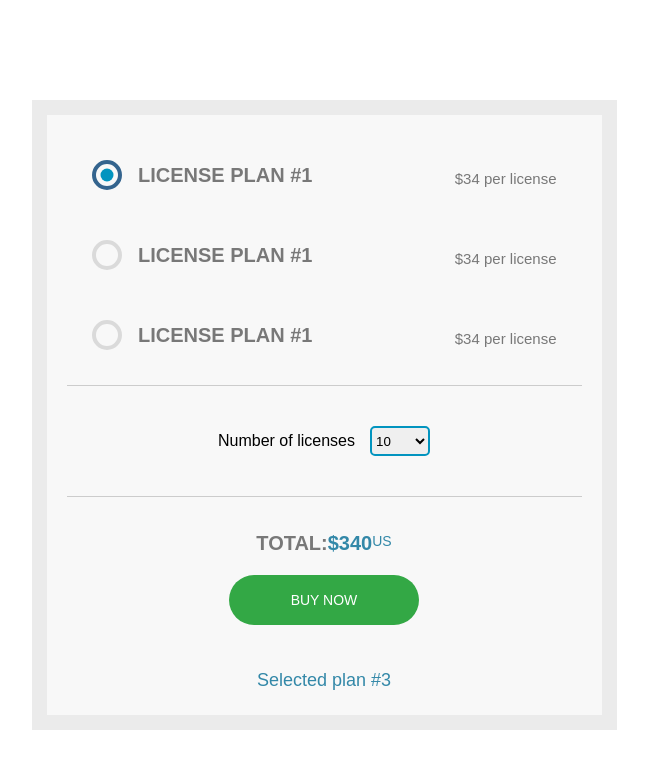
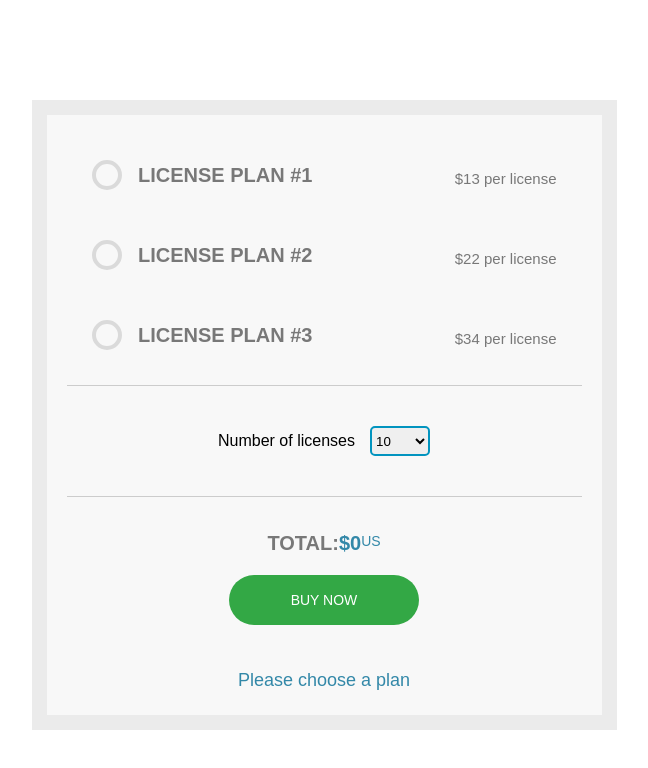
Before and after one commit to Easy-webdesign/licence-app-native, a website built with webpack: page src/index.html in a window 1280 px wide. Shown: the whole page, without its empty margins (316-964 px from the left). Built offline with nearby package versions, Linux system fonts and the light colour scheme.

Commit message:
framework-dev

```diff
--- /dev/null
+++ b/data/data.json
@@ -0,0 +1,14 @@
+[
+    {
+        "id": 1,
+        "price": 13
+    },
+    {
+        "id": 2,
+        "price": 22
+    },
+    {
+        "id": 3,
+        "price": 34
+    }
+]
--- /dev/null
+++ b/index.js
@@ -0,0 +1,2 @@
+const fs = require('fs');
+const path = require('path');
--- a/src/index.html
+++ b/src/index.html
@@ -7,62 +7,7 @@
 </head>
 <body>
 
-    <div id="root">
-        <div class="container">
-            <div class="calc__box">
-                <ul class="calc__box-licenses">
-                    <li>
-                        <div class="radio active"></div>
-                        <div class="radio-box">
-                            <h3 class="title">License plan #1</h3>
-                            <div class="price">$34 per license</div>
-                        </div>
-
-                    </li>
-                    <li>
-                        <div class="radio"></div>
-                        <div class="radio-box">
-                            <h3 class="title">License plan #1</h3>
-                            <div class="price">$34 per license</div>
-                        </div>
-
-                    </li>
-                    <li>
-                        <div class="radio"></div>
-                        <div class="radio-box">
-                            <h3 class="title">License plan #1</h3>
-                            <div class="price">$34 per license</div>
-                        </div>
-
-                    </li>
-                </ul>
-                <div class="calc__box-number">
-                    <div class="descr">Number of licenses</div>
-                    <select name="number" id="number-licenses">
-                        <option value="10" selected>10</option>
-                        <option value="20">20</option>
-                        <option value="30">30</option>
-                        <option value="40">40</option>
-                        <option value="50">50</option>
-                        <option value="60">60</option>
-                        <option value="70">70</option>
-                        <option value="80">80</option>
-                        <option value="90">90</option>
-                        <option value="100">100</option>
-                    </select>
-                </div>
-                <div class="calc__box-total">
-                    <div class="price-box">
-                        <h3 class="title">Total:</h3>
-                        <h3 class="price">$340</h3>
-                        <span>us</span>
-                    </div>
-                    <button class="buy-now">Buy now</button>
-                    <div class="subtitle">Selected plan #3</div>
-                </div>
-            </div>
-        </div>
-    </div>
+    <div id="root"></div>
 
 </body>
 </html>
--- a/src/index.js
+++ b/src/index.js
@@ -1 +1,11 @@
 import './scss/index.scss';
+import './js/core/utils';
+import RenderComponent from './js/core/render';
+import { AppComponent } from './js/components';
+
+const app = new RenderComponent({
+    container: '#root',
+    component: [AppComponent]
+});
+
+app.render();
--- /dev/null
+++ b/src/js/components/app/app.js
@@ -0,0 +1,13 @@
+import dom from '../../core/dom';
+import RenderComponent from '../../core/render';
+import props from './props';
+
+class AppComponent extends RenderComponent{
+    constructor(c){
+        super(c);
+        this.container = dom.create('div', c.container, 1, 2);
+        this.component = c.components;
+    }
+}
+
+export default createComponent(AppComponent, props);
--- /dev/null
+++ b/src/js/components/app/props.js
@@ -0,0 +1,11 @@
+import WrapOptions from "../wrap-options";
+import NumderLicenses from "../length-licenses";
+import Total from "../total";
+
+
+const props = {
+    container: '.container, .calc__box',
+    components: [WrapOptions, NumderLicenses, Total]
+}
+
+export default props;
--- /dev/null
+++ b/src/js/components/index.js
@@ -0,0 +1 @@
+export {default as AppComponent} from './app/app';
--- /dev/null
+++ b/src/js/components/length-licenses/index.js
@@ -0,0 +1,43 @@
+import dom from "../../core/dom";
+import RenderComponent from "../../core/render";
+import total from "../total";
+import props from "./props";
+
+class LengthLicenses extends RenderComponent{
+    constructor(c = {}){
+        super(c);
+        this.container = dom.create('div', c.container);
+        this.components = c.component;
+    }
+
+    toHtml = () => {
+        const html = `
+            <div class="descr">Number of licenses</div>
+            <select name="number" id="number-licenses">
+                <option value="10" selected>10</option>
+                <option value="20">20</option>
+                <option value="30">30</option>
+                <option value="40">40</option>
+                <option value="50">50</option>
+                <option value="60">60</option>
+                <option value="70">70</option>
+                <option value="80">80</option>
+                <option value="90">90</option>
+                <option value="100">100</option>
+            </select>
+        `
+        this.container.innerHTML = html;
+    }
+
+    onClick = e => {
+        // console.log(typeof +e.target.value);
+        const state = dom.stateEdit({
+            length: +e.target.value
+        })
+
+
+        total.toHtml(state);
+    }
+}
+
+export default createComponent(LengthLicenses, props);
--- /dev/null
+++ b/src/js/components/length-licenses/props.js
@@ -0,0 +1,6 @@
+const props = {
+    container: '.calc__box-number',
+    events: ['click']
+}
+
+export default props;
--- /dev/null
+++ b/src/js/components/total/index.js
@@ -0,0 +1,27 @@
+import dom from "../../core/dom";
+import RenderComponent from "../../core/render";
+import props from "./props";
+
+class Total extends RenderComponent{
+    constructor(c){
+        super(c);
+        this.container = dom.create('div', c.container)
+    }
+
+    toHtml = (state = dom.stateEdit()) => {
+
+        console.log(state);
+        const html = `
+            <div class="price-box">
+                <h3 class="title">Total:</h3>
+                <h3 class="price">$${state.priceTotal}</h3>
+                <span>us</span>
+            </div>
+            <button class="buy-now">Buy now</button>
+            <div class="subtitle">${!state.id ? 'Please choose a plan' : 'Selected plan: #' + state.id}</div>
+        `
+        this.container.innerHTML = html;
+    }
+}
+
+export default createComponent(Total, props);
--- /dev/null
+++ b/src/js/components/total/props.js
@@ -0,0 +1,4 @@
+export default {
+    container: '.calc__box-total',
+    components: []
+}
--- /dev/null
+++ b/src/js/components/wrap-options/index.js
@@ -0,0 +1,55 @@
+import dom from "../../core/dom";
+import RenderComponent from "../../core/render";
+import total from "../total";
+import props from "./props";
+
+
+class WrapOptions extends RenderComponent{
+    constructor(c){
+        super(c);
+        this.container = dom.create('ul', c.container);
+        this.component = c.component;
+    }
+
+    toHtml = () => {
+
+        dom.json().then(res => {
+            const html = res.map(el => {
+                return `
+                    <li data-id=${el.id} data-price=${el.price}>
+                        <div class="radio"></div>
+                        <div class="radio-box">
+                            <h3 class="title">License plan #${el.id}</h3>
+                            <div class="price">$${el.price} per license</div>
+                        </div>
+
+                    </li>
+                `
+            })
+            this.container.innerHTML = html.join(' ');
+        })
+    }
+
+    onClick = e => {
+        const parent = e.target.closest('li');
+        const radio = parent.querySelector('.radio');
+        const children = e.target.closest('.'+this.container.classList[0]).querySelectorAll('li');
+
+        console.log();
+
+        const state = dom.stateEdit({
+            id: +parent.dataset.id,
+            priceSelected: +parent.dataset.price,
+        })
+
+
+
+        children.forEach(el => el.querySelector('.radio').classList.remove('active'))
+        if(radio) radio.classList.add('active');
+
+        total.toHtml(state)
+
+    }
+}
+
+export default createComponent(WrapOptions, props)
--- /dev/null
+++ b/src/js/components/wrap-options/props.js
@@ -0,0 +1,6 @@
+const props = {
+    container: '.calc__box-licenses',
+    events: ['click']
+}
+
+export default props
--- /dev/null
+++ b/src/js/core/dom.js
@@ -0,0 +1,46 @@
+const dom = {
+    state: {
+        id: null,
+        length: 10,
+        priceSelected: 0,
+        priceTotal: 0,
+        descr: ''
+    }
+}
+
+dom.create = (sel, cls, n1 = '', n2 = '') => {
+    if(!sel || !cls) return;
+    const classes = cls.split(',');
+    const temp =  classes.map(el => {
+        const elem = document.createElement(sel)
+        elem.classList.add(el.trim().replace(/\./, ''))
+        return elem;
+    })
+    if(n1, n2){
+        temp[n1-1].append(temp[n2-1]);
+        return temp[n1-1];
+    } else {
+        return temp[0];
+    }
+}
+
+dom.json = async (data = 'data.json') => {
+    const res = await fetch('./data/' + data)
+    return res.json();
+}
+
+dom.stateEdit = function(st = null){
+    if(st) console.log(st.length, st.priceSelected);
+    const state = this.state;
+    const priceTotal = st ? (st.priceSelected || this.state.priceSelected) * (st.length || this.state.length) : this.state.length * this.state.priceSelected;
+    console.log(priceTotal);
+
+    this.state = {...state, ...st, priceTotal}
+    return this.state
+}
+
+
+
+
+
+export default dom;
--- /dev/null
+++ b/src/js/core/render.js
@@ -0,0 +1,50 @@
+import dom from "./dom";
+
+
+export default class RenderComponent{
+    constructor(c){
+        this.container = document.querySelector(c.container);
+        this.component = c.component;
+        this.events = c.events;
+    }
+
+    toHtml = (arr = '') => {
+
+    }
+
+    initDOMListeners = () => {
+        if(!this.events) return;
+
+        this.events.forEach(event => {
+            this.container.addEventListener(event, this[this.renameEvent(event)])
+        })
+    }
+
+    renameEvent = (event) => {
+        return 'on' + event[0].toUpperCase() + event.slice(1);
+    }
+
+
+    render = () => {
+        this.initDOMListeners();
+
+        if(this.component){
+            if(this.container.children.length){
+                this.component.forEach(component => {
+                    component.toHtml();
+                    this.container.children[0].append(component.render());
+                });
+            } else {
+                this.component.forEach(component => {
+                    component.toHtml();
+                    this.container.append(component.render());
+                });
+            }
+
+            return this.container;
+        } else {
+            return this.container;
+        }
+
+    }
+}
--- /dev/null
+++ b/src/js/core/utils.js
@@ -0,0 +1,5 @@
+window.createComponent = function(Component, props){
+    return new Component(props);
+}
+
+// export default createComponent;
--- a/webpack.config.js
+++ b/webpack.config.js
@@ -54,13 +54,13 @@ module.exports = {
         collapseWhitespace: isProd
       }
     }),
-    new CopyPlugin([
-      {
+    // new CopyPlugin([
+    //   {
 
-        from: path.resolve(__dirname, 'src/favicon.ico'),
-        to: path.resolve(__dirname, 'dist')
-      }
-    ]),
+    //     from: path.resolve(__dirname, 'src/favicon.ico'),
+    //     to: path.resolve(__dirname, 'dist')
+    //   }
+    // ]),
     new MiniCssExtractPlugin({
       filename: filename('css')
     })
```
Also changed, not shown: src/assets/html.html (added, +36 -0 lines).
